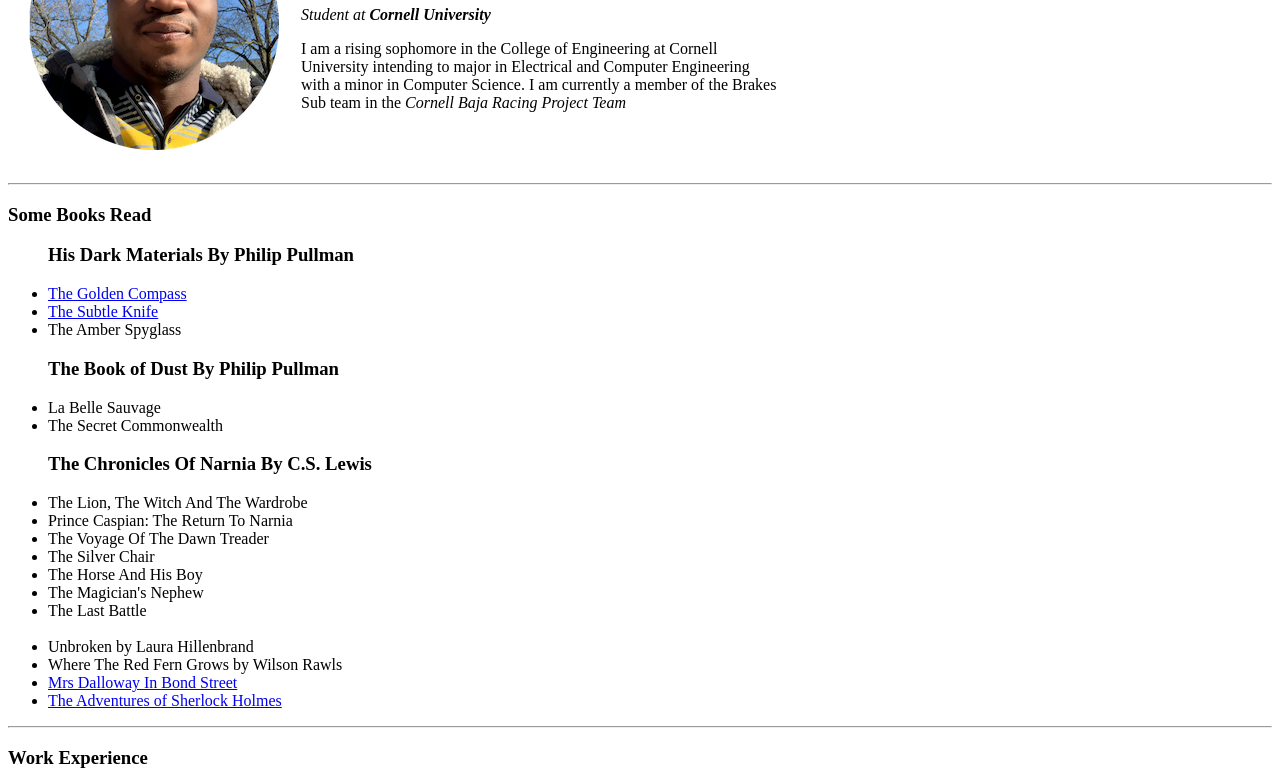
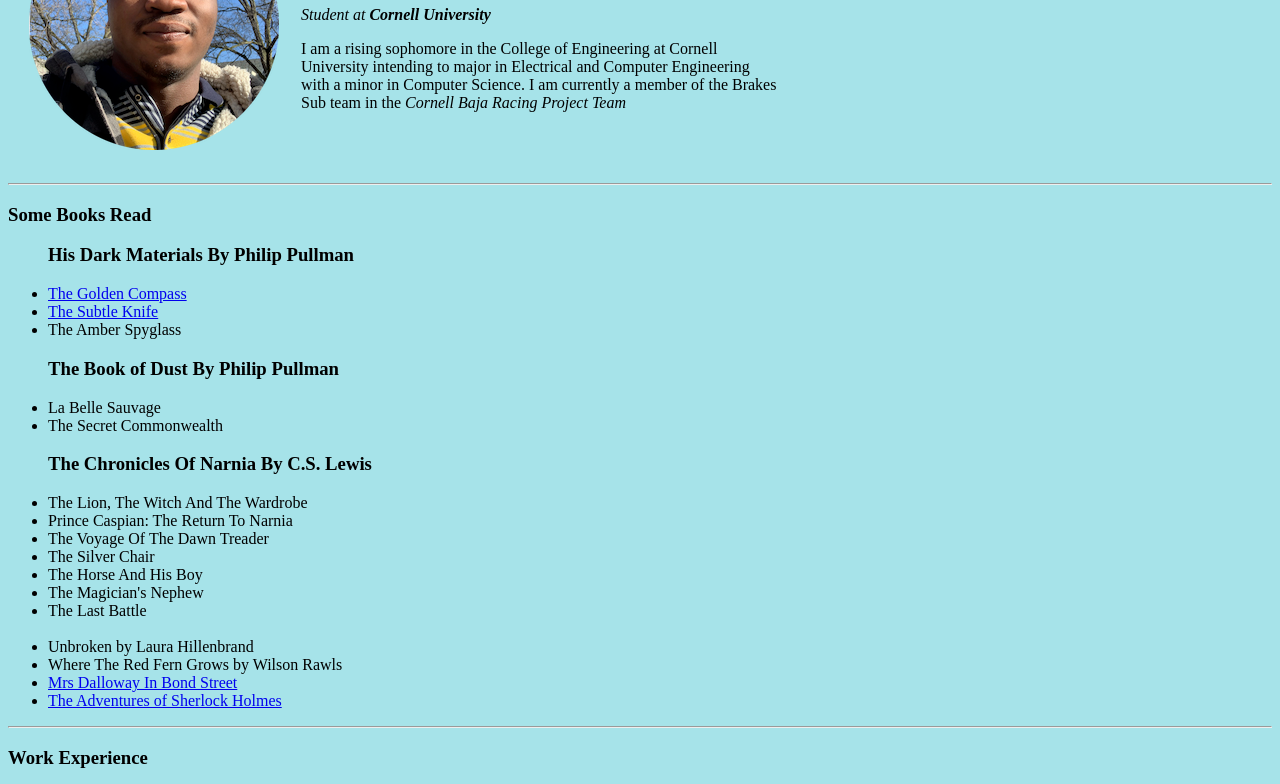
Before and after one commit to edake1/cv, a plain HTML site: page index.html in a window 1280 px wide. Shown: the part 129-913 px from the top of the page. Drawn offline with Linux system fonts and the light colour scheme.

Commit message:
Changed background color

```diff
--- a/index.html
+++ b/index.html
@@ -6,7 +6,7 @@
     <title>Edwin's Personal Site</title>
 </head>
 
-<body>
+<body style="background-color: #A6E3E9">
     <table cellspacing="20">
         <tr>
             <td><img src="images/edwin.png" alt="Edwin Profile Picture"></td>
```
